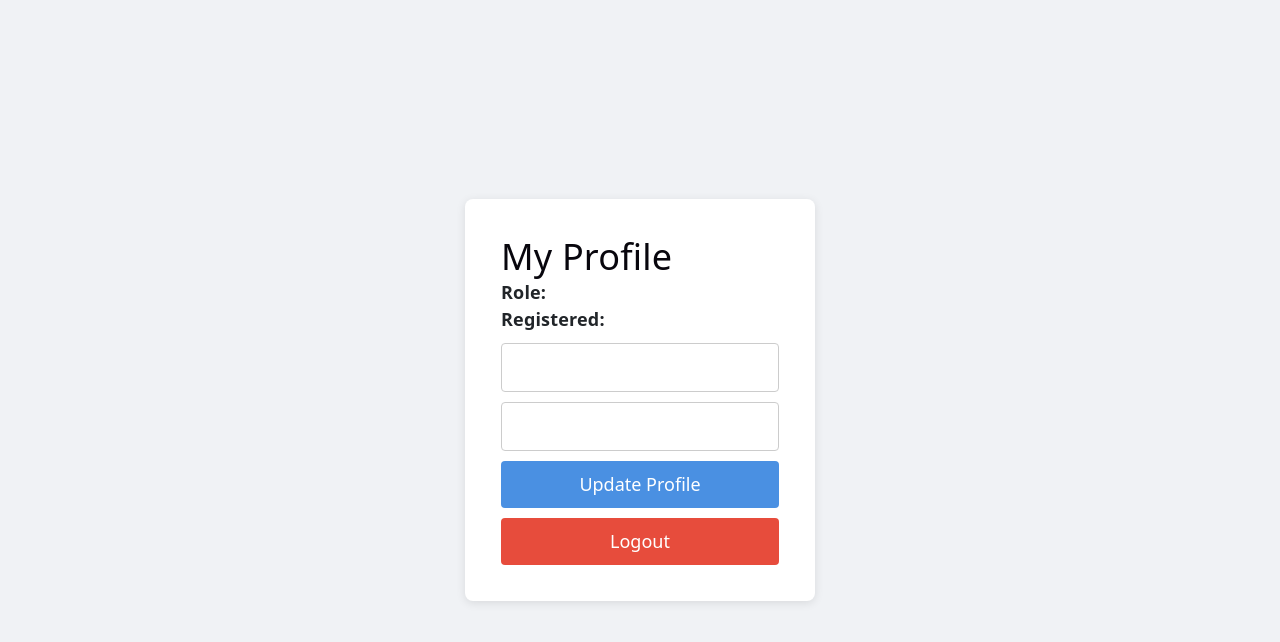
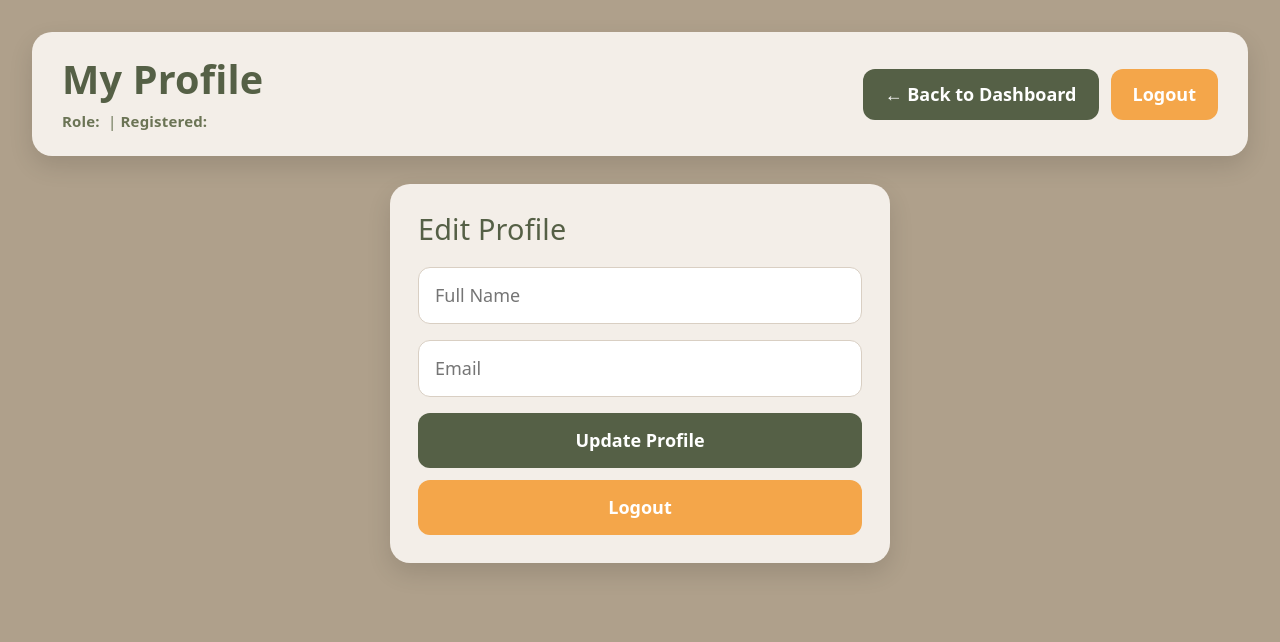
Before and after one commit to kritish-ktm/Librasys, a React (Vite) app in the folder frontend/: page /profile in a window 1280 px wide. Shown: the top 642 px of the page. Built offline with nearby package versions, Linux system fonts and the light colour scheme; no server answers; sample sign-in values are in the browser's storage.

Commit message:
go back function debugged

```diff
--- a/frontend/src/pages/MemberLogin.jsx
+++ b/frontend/src/pages/MemberLogin.jsx
@@ -24,7 +24,7 @@ function MemberLogin() {
       localStorage.setItem('role', res.data.role);
       localStorage.setItem('name', res.data.name);
 
-      navigate('/MemberDashboard');
+      navigate('/MemberDashboard', { replace: true });
 
     } catch (err) {
       setError(err.response?.data?.error || 'Login failed');
--- a/frontend/src/pages/Profile.jsx
+++ b/frontend/src/pages/Profile.jsx
@@ -1,6 +1,8 @@
 import { useState, useEffect } from 'react';
 import axios from 'axios';
 import { useNavigate } from 'react-router-dom';
+import './Dashboard.css';
+import './MemberDashboard.css';
 
 function Profile() {
   const [profile, setProfile] = useState({});
@@ -35,28 +37,75 @@ function Profile() {
   };
 
   return (
-    <div style={styles.container}>
-      <div style={styles.card}>
-        <h2>My Profile</h2>
-        <p><b>Role:</b> {profile.Role}</p>
-        <p><b>Registered:</b> {profile.DateRegistered ? new Date(profile.DateRegistered).toLocaleDateString() : ''}</p>
-        <input style={styles.input} value={form.fullName}
-          onChange={e => setForm({ ...form, fullName: e.target.value })} />
-        <input style={styles.input} value={form.email}
-          onChange={e => setForm({ ...form, email: e.target.value })} />
-        {message && <p style={{ color: 'green' }}>{message}</p>}
-        <button style={styles.btn} onClick={handleUpdate}>Update Profile</button>
-        <button style={{ ...styles.btn, background: '#e74c3c', marginTop: '10px' }} onClick={handleLogout}>Logout</button>
+    <div className="dashboard-page">
+
+      {/* TOP BAR */}
+      <div className="dashboard-topbar">
+        <div>
+          <h1 className="dashboard-title">My Profile</h1>
+          <p className="dashboard-welcome">
+            <b>Role:</b> {profile.Role} &nbsp;|&nbsp;
+            <b>Registered:</b> {profile.DateRegistered ? new Date(profile.DateRegistered).toLocaleDateString() : ''}
+          </p>
+        </div>
+        <div className="member-topbar-actions">
+          <button
+            className="member-browse-btn"
+            onClick={() => navigate('/MemberDashboard')}
+          >
+            ← Back to Dashboard
+          </button>
+          <button className="dashboard-logout-btn" onClick={handleLogout}>
+            Logout
+          </button>
+        </div>
       </div>
+
+      {/* PROFILE FORM */}
+      <div className="dashboard-section" style={{ maxWidth: '500px', margin: '0 auto' }}>
+        <h2 className="dashboard-section-title">Edit Profile</h2>
+
+        <input
+          className="dashboard-search"
+          style={{ maxWidth: '100%', marginBottom: '16px' }}
+          placeholder="Full Name"
+          value={form.fullName}
+          onChange={e => setForm({ ...form, fullName: e.target.value })}
+        />
+
+        <input
+          className="dashboard-search"
+          style={{ maxWidth: '100%', marginBottom: '16px' }}
+          placeholder="Email"
+          value={form.email}
+          onChange={e => setForm({ ...form, email: e.target.value })}
+        />
+
+        {message && (
+          <p style={{ color: '#27ae60', fontWeight: '600', marginBottom: '12px' }}>
+            {message}
+          </p>
+        )}
+
+        <button
+          className="member-browse-btn"
+          style={{ width: '100%', padding: '14px', marginBottom: '12px' }}
+          onClick={handleUpdate}
+        >
+          Update Profile
+        </button>
+
+        <button
+          className="dashboard-logout-btn"
+          style={{ width: '100%', padding: '14px' }}
+          onClick={handleLogout}
+        >
+          Logout
+        </button>
+      </div>
+
     </div>
   );
 }
 
-const styles = {
-  container: { display: 'flex', justifyContent: 'center', alignItems: 'center', height: '100vh', background: '#f0f2f5' },
-  card: { background: 'white', padding: '2rem', borderRadius: '8px', width: '350px', boxShadow: '0 2px 10px rgba(0,0,0,0.1)' },
-  input: { display: 'block', width: '100%', padding: '10px', margin: '10px 0', borderRadius: '4px', border: '1px solid #ccc', boxSizing: 'border-box' },
-  btn: { width: '100%', padding: '10px', background: '#4a90e2', color: 'white', border: 'none', borderRadius: '4px', cursor: 'pointer' }
-};
-
 export default Profile;
```
